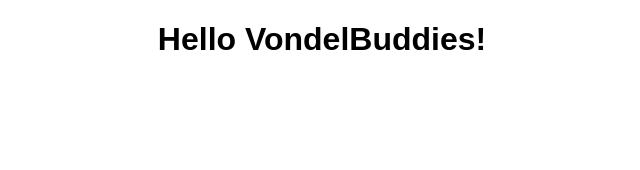
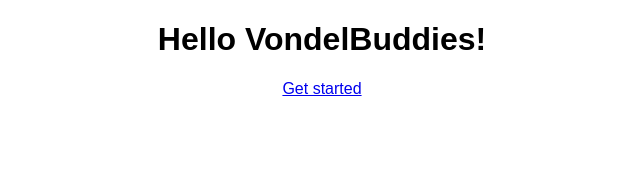
Before and after one commit to ChristopheSnacken/vondelbuddies, a React (Create React App) app: page / in a window 1280 px wide. Shown: the top 170 px of the page, without its empty margins (318-958 px from the left). Built offline with nearby package versions, Linux system fonts and the light colour scheme.

Commit message:
Added link on welcome page

```diff
--- a/src/App.js
+++ b/src/App.js
@@ -1,13 +1,16 @@
 import React, { Component } from 'react';
 import logo from './logo.svg';
-import { Router } from 'react-router-dom'
+import { Route } from 'react-router-dom'
 import './App.css';
+
+import Welcome from './components/Welcome'
 
 class App extends Component {
   render() {
     return (
       <div className="App">
         <h1>Hello VondelBuddies!</h1>
+        <Route exact path="/" component={Welcome} />
       </div>
     );
   }
--- a/src/components/Welcome.js
+++ b/src/components/Welcome.js
@@ -1,5 +1,6 @@
 import React from 'react'
+import { Link } from 'react-router-dom'
 
 export default function Welcome(props) {
-  return props
+  return <Link to={'./interests'}><span className="button">Get started</span></Link>
 }
```
